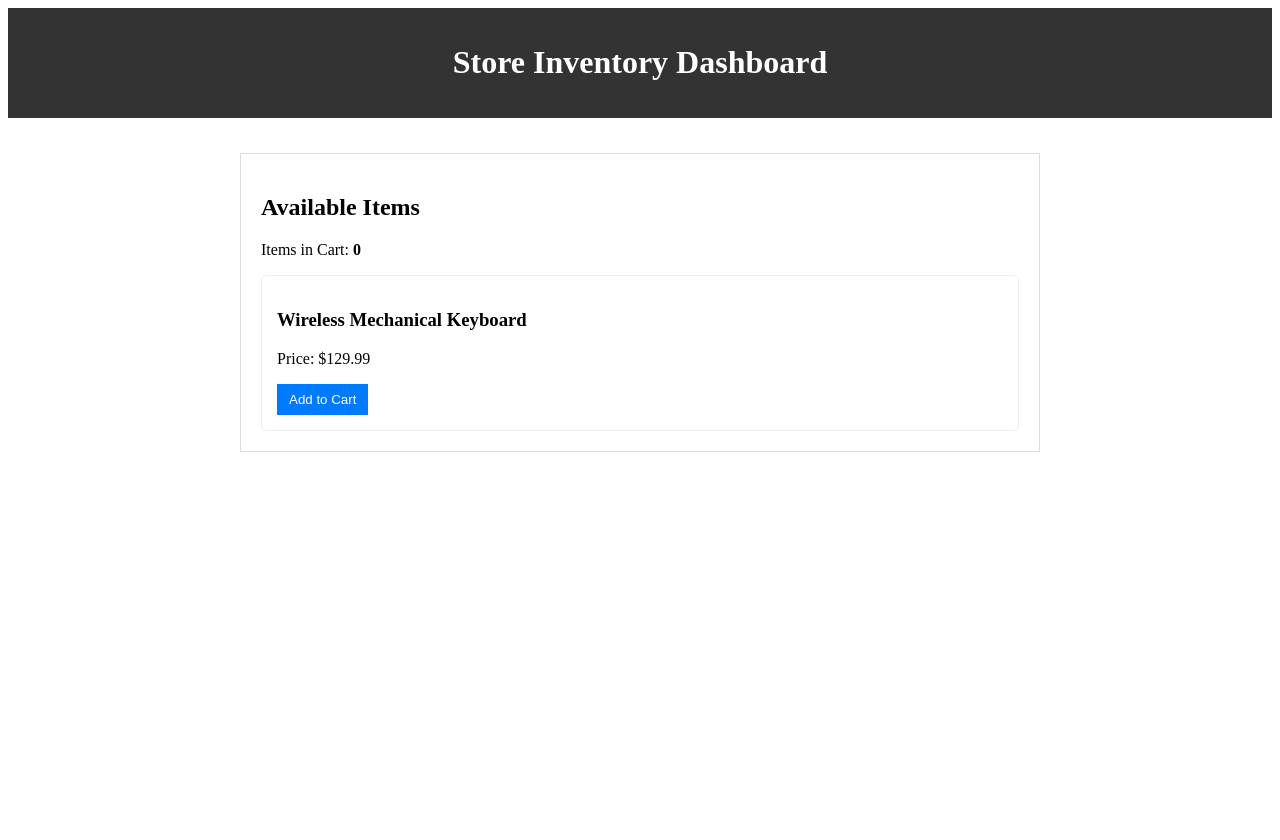
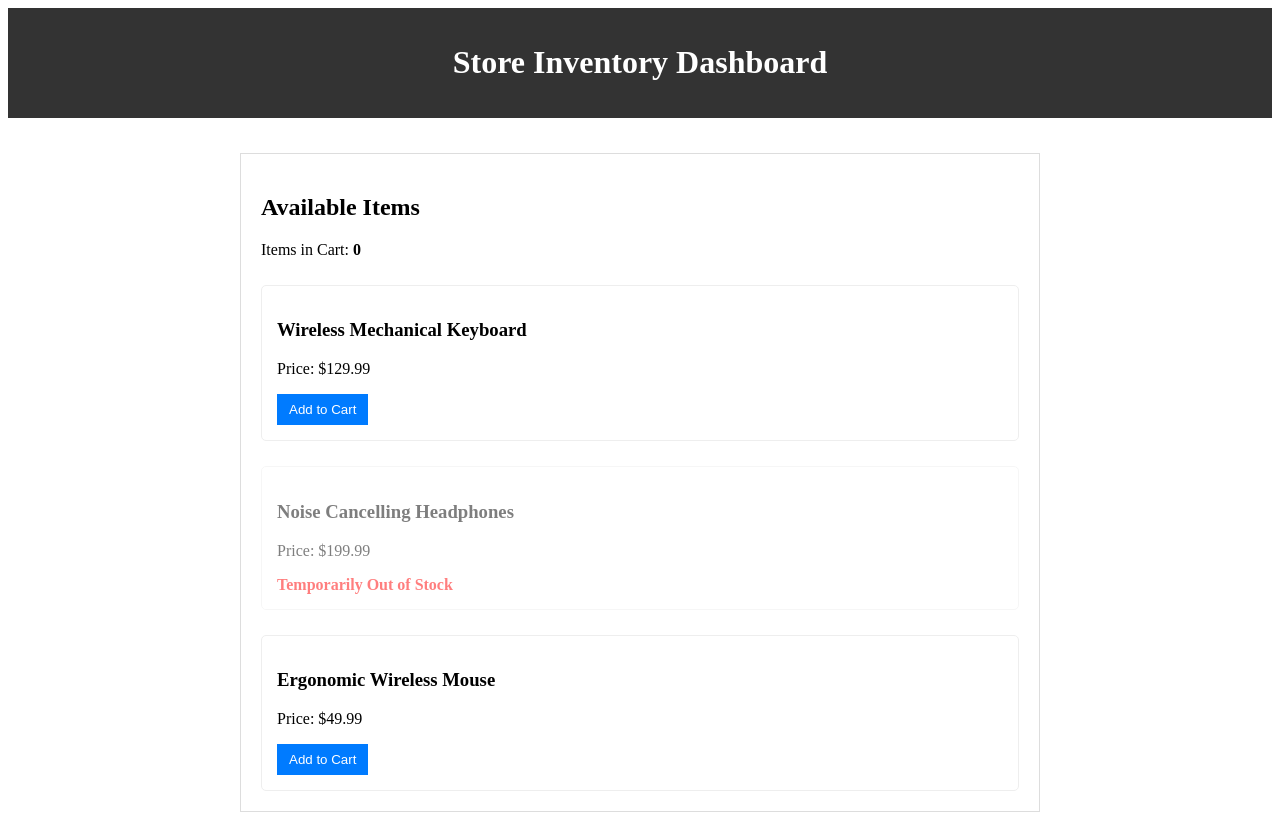
Before and after one commit to dEhiN/SD-Training-Master, an Angular app in the folder local/canadian-business-college/full-stack-web-application/Module7_MEAN_Stack/assignments/in-class/code/product-hub/: page / in a window 1280 px wide. Before the commit the page ends 800 px from the top, so only its background shows below. Built offline with nearby package versions, Linux system fonts and the light colour scheme.

Commit message:
Finished parts 1-3 for ICA 4: 1) Created a data array to allow for multiple "products"; 2) Added flow blocks using Angular's @for and @if syntax to loop through the array and display each product using the for loop and to only display the add to cart button if the product is in stock

```diff
--- a/local/canadian-business-college/full-stack-web-application/Module7_MEAN_Stack/assignments/in-class/code/product-hub/src/app/product-list/product-list.html
+++ b/local/canadian-business-college/full-stack-web-application/Module7_MEAN_Stack/assignments/in-class/code/product-hub/src/app/product-list/product-list.html
@@ -2,13 +2,23 @@
     <h2>Available Items</h2>
     <p>Items in Cart: <strong>{{cartCount}}</strong></p>
 
-    <div style="border: 1px solid #eee; padding: 15px; border-radius: 5px; margin-top: 10px;">
-        <h3>{{productName}}</h3>
-        <p>Price: ${{productPrice}}</p>
-        <!-- <p>Status: {{inStock ? "In Stock" : "Out of Stock"}}</p> -->
-        <button (click)="addToCart()"
-            style="background: #007bff; color: white; padding: 8px 12px; border: none; cursor: pointer;">
-            Add to Cart
-        </button>
+    <div style="display: flex; gap: 15px; flex-direction: column; margin-top: 15px;">
+        @for (product of products; track product.id) {
+        <div style="border: 1px solid #eee; padding: 15px; border-radius: 5px; margin-top: 10px;"
+            [style.opacity]="product.inStock ? '1' : '0.5'">
+            <h3>{{product.name}}</h3>
+            <p>Price: ${{product.price}}</p>
+            @if (product.inStock) {
+            <button (click)="addToCart()"
+                style="background: #007bff; color: white; padding: 8px 12px; border: none; cursor: pointer;">
+                Add to Cart
+            </button>
+
+            }
+            @else {
+            <span style="color: red; font-weight: bold;">Temporarily Out of Stock</span>
+            }
+        </div>
+        }
     </div>
 </div>
--- a/local/canadian-business-college/full-stack-web-application/Module7_MEAN_Stack/assignments/in-class/code/product-hub/src/app/product-list/product-list.ts
+++ b/local/canadian-business-college/full-stack-web-application/Module7_MEAN_Stack/assignments/in-class/code/product-hub/src/app/product-list/product-list.ts
@@ -7,6 +7,26 @@ import { Component } from '@angular/core';
   styleUrl: './product-list.css',
 })
 export class ProductList {
+  products = [
+    {
+      id: 1,
+      name: 'Wireless Mechanical Keyboard',
+      price: 129.99,
+      inStock: true,
+    },
+    {
+      id: 2,
+      name: 'Noise Cancelling Headphones',
+      price: 199.99,
+      inStock: false,
+    },
+    {
+      id: 3,
+      name: 'Ergonomic Wireless Mouse',
+      price: 49.99,
+      inStock: true,
+    },
+  ];
   productName: string = 'Wireless Mechanical Keyboard';
   productPrice: number = 129.99;
   inStock: boolean = true;
```
